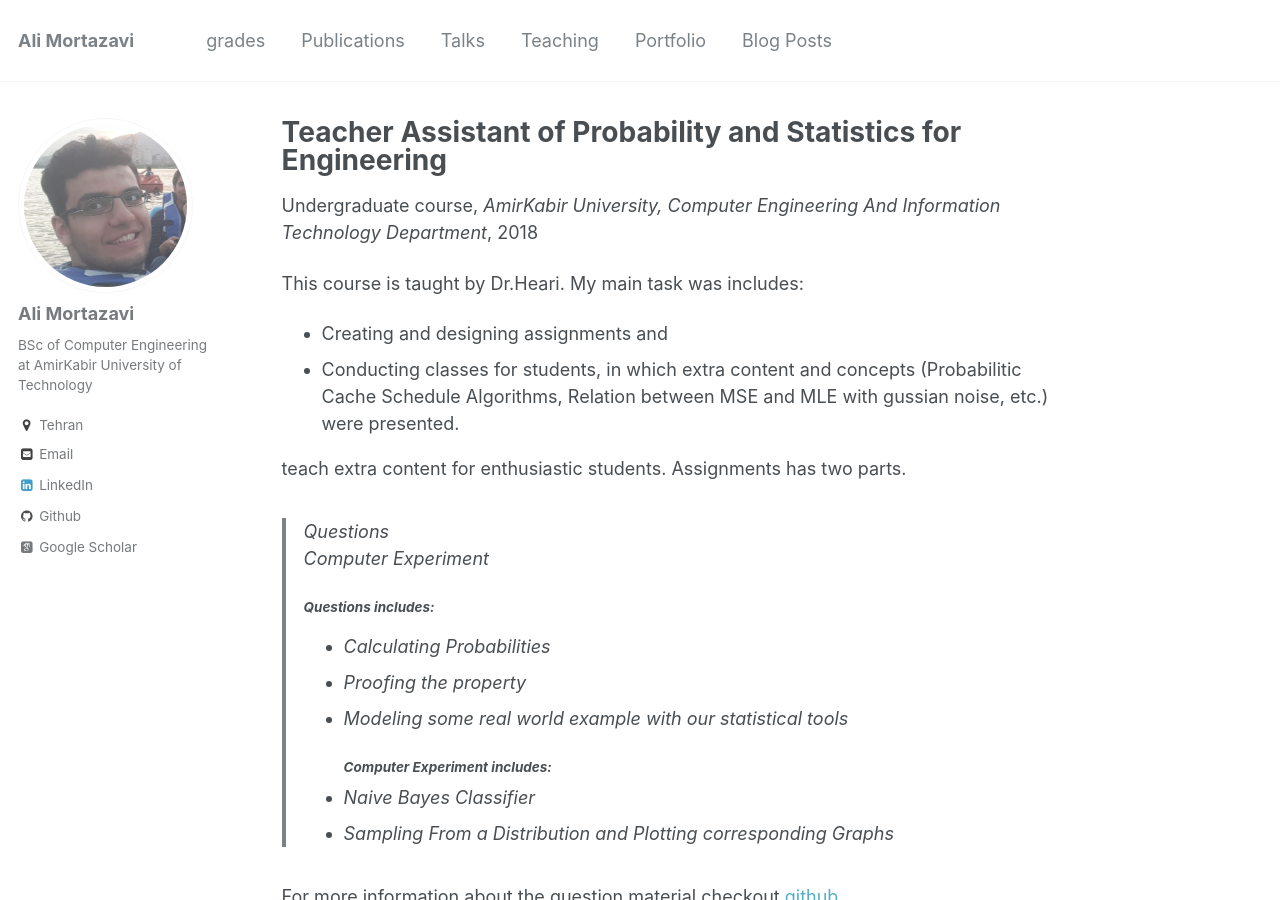
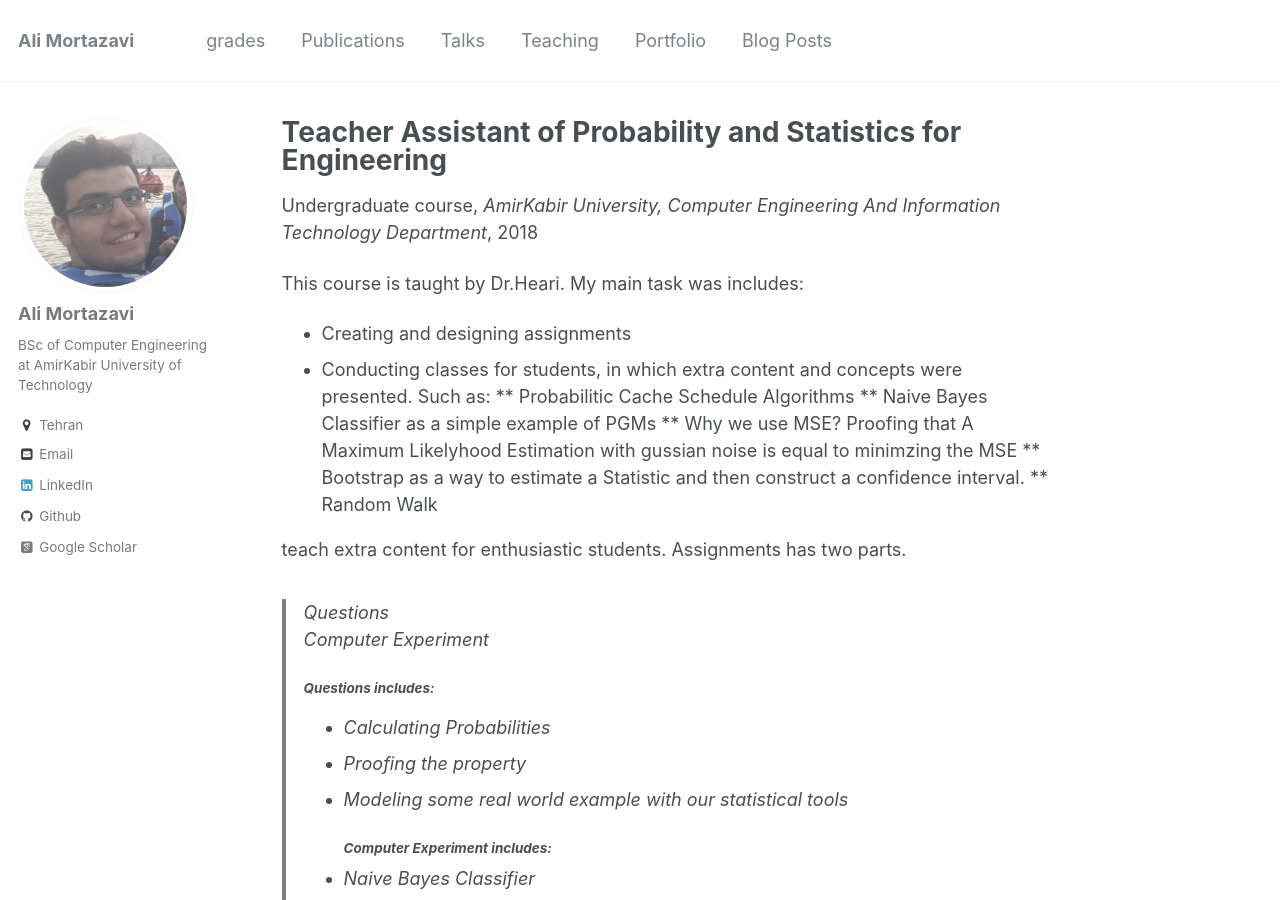
Before and after one commit to AliMorty/AliMorty.github.io, a Jekyll site: the page built from _teaching/2018-spring-teaching-1.md, in a window 1280 px wide and 900 px high. Built offline with Jekyll 4.4.1, drawn with Linux system fonts in a browser that asks for light colours; some web fonts are replaced.

Commit message:
Update 2018-spring-teaching-1.md

```diff
--- a/_teaching/2018-spring-teaching-1.md
+++ b/_teaching/2018-spring-teaching-1.md
@@ -9,9 +9,13 @@ location: "Tehran, Iran"
 ---
 
 This course is taught by Dr.Heari. My main task was includes: <br>
-* Creating and designing assignments and
-* Conducting classes for students, in which extra content and concepts (Probabilitic Cache Schedule Algorithms, Relation between MSE and MLE with gussian noise, etc.) were presented.
-
+* Creating and designing assignments
+* Conducting classes for students, in which extra content and concepts were presented. Such as:
+** Probabilitic Cache Schedule Algorithms
+** Naive Bayes Classifier as a simple example of PGMs
+** Why we use MSE? Proofing that A Maximum Likelyhood Estimation with gussian noise is equal to minimzing the MSE
+** Bootstrap as a way to estimate a Statistic and then construct a confidence interval.
+** Random Walk
 
 teach extra content for enthusiastic students.
 Assignments has two parts.
```
